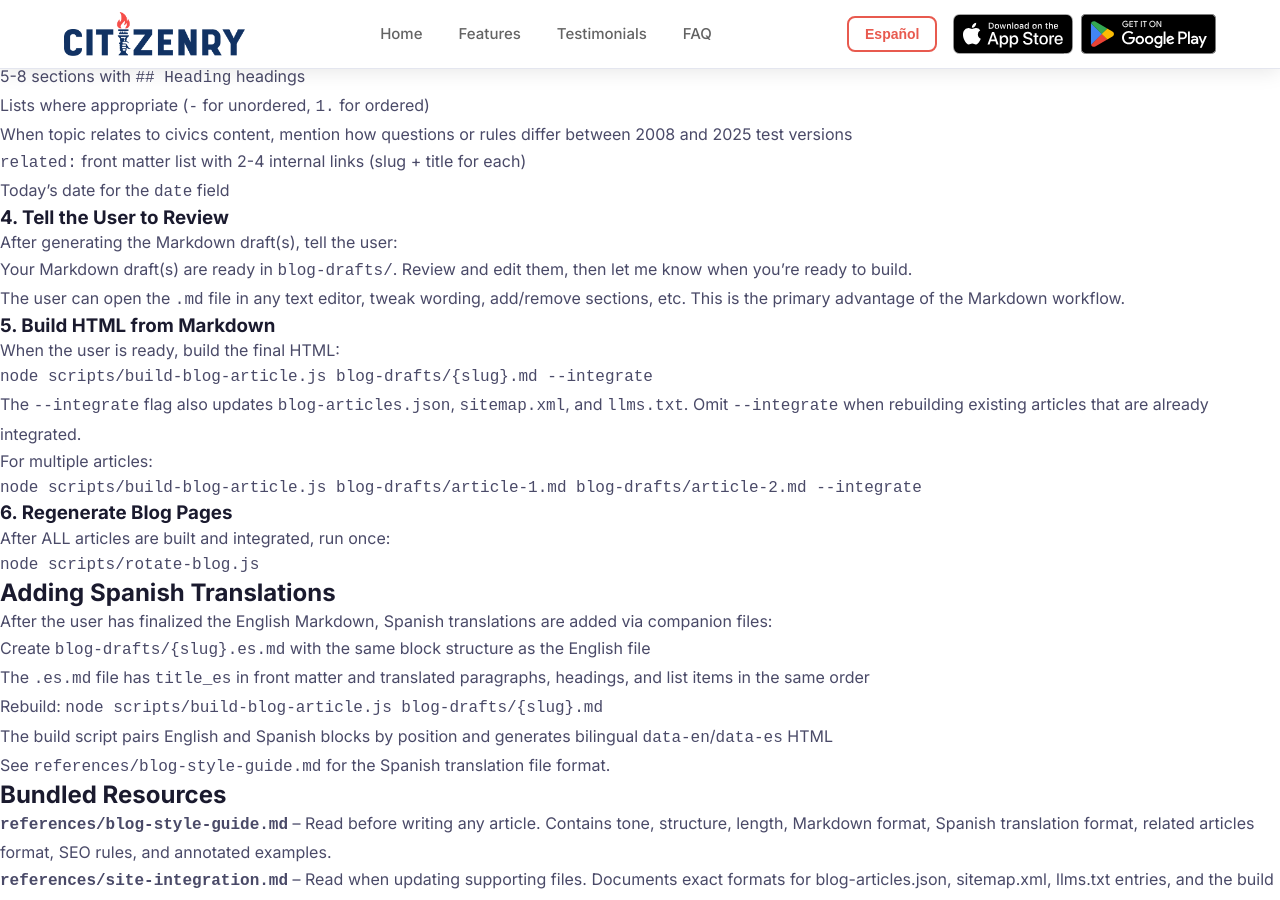
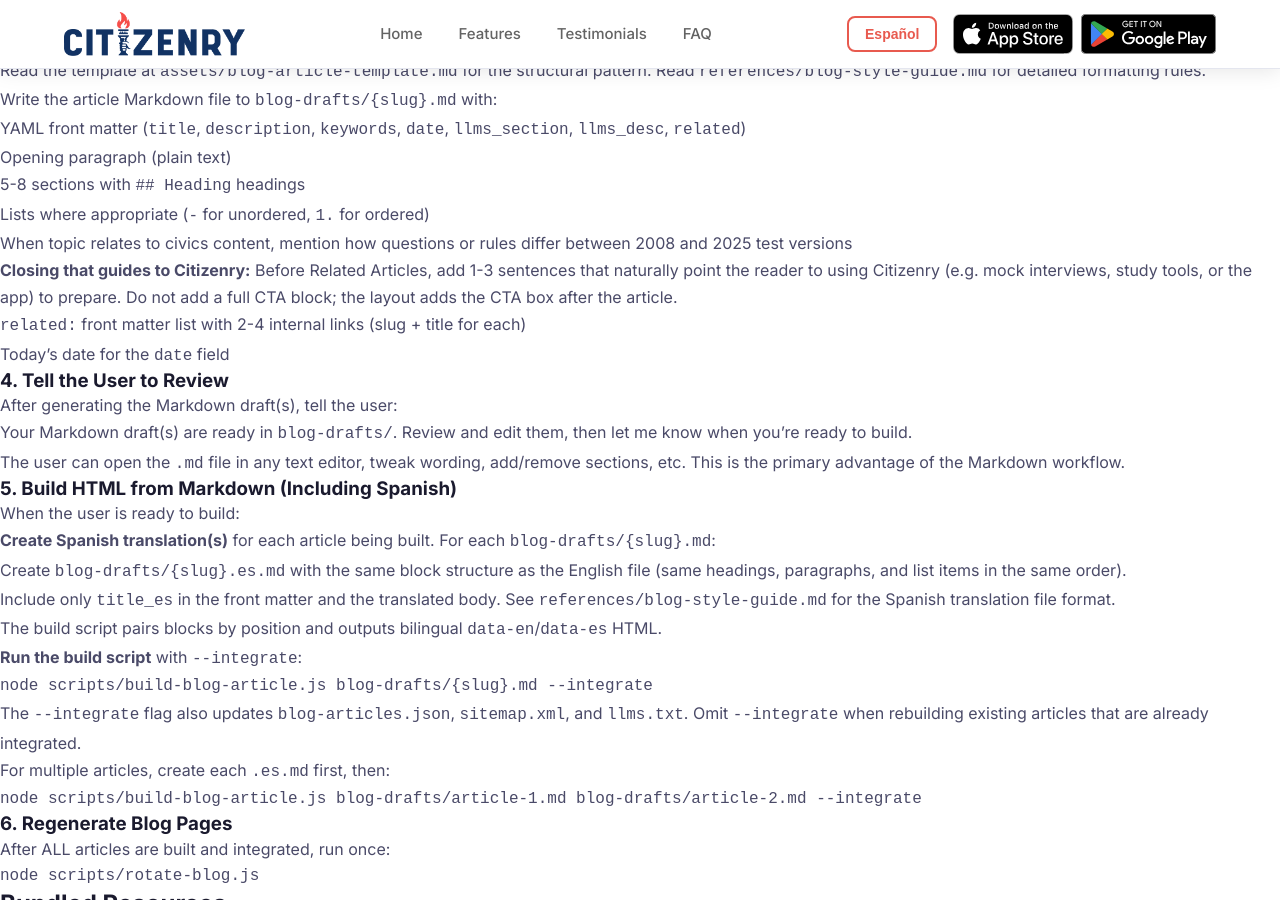
Before and after one commit to citizenryapp/citizenryapp.github.io, a Jekyll site: the page built from skills/generate-blog-articles/SKILL.md, in a window 1280 px wide and 900 px high, scrolled down 1331 px. Built offline with Jekyll 4.4.1, drawn with Linux system fonts in a browser that asks for light colours; some of the changed text lies outside the part shown.

Commit message:
Skill update

````diff
--- a/skills/generate-blog-articles/SKILL.md
+++ b/skills/generate-blog-articles/SKILL.md
@@ -21,10 +21,12 @@ Articles are authored as **Markdown files** in `blog-drafts/` and compiled to bi
 ## Critical Rules
 
 1. **Never fabricate information.** Every claim must be verifiable via official sources, existing blog articles, or the USCIS civics test question banks. Use web search to research each topic before writing.
-2. **English only in drafts.** Generate English-only Markdown in `blog-drafts/`. Spanish translations are added later as companion `.es.md` files and merged during the build step.
+2. **English only in drafts.** Generate English-only Markdown in `blog-drafts/`. Spanish translations are created as companion `.es.md` files when the user is ready to build (see Build step below).
 3. **Match existing style exactly.** Read `references/blog-style-guide.md` for tone, structure, length, and formatting rules.
-4. **Related Articles is always LAST.** Every article must end with a Related Articles section (2-4 internal links) defined in the front matter `related:` list. Do NOT add a manual Citizenry CTA section — the blog-post layout automatically appends a "Ready to Start Practicing?" CTA box with app store badges.
-5. **Surface 2008 vs 2025 differences.** Always read both official USCIS civics test Q&A documents (listed below). When the topic relates to civics test content, compare how the information differs between the 2008 (100 questions) and 2025 (128 questions) versions and mention relevant differences in the article.
+4. **Related Articles is always LAST.** Every article must end with a Related Articles section (2-4 internal links) defined in the front matter `related:` list. Do NOT add a manual Citizenry CTA section; the blog-post layout automatically appends a "Ready to Start Practicing?" CTA box with app store badges.
+5. **Guide the reader to use Citizenry at the end.** Before the Related Articles section, include a brief closing (1-3 sentences) that naturally guides the reader to use Citizenry to prepare (e.g. practicing with mock interviews, studying with the app, or downloading Citizenry). Keep it helpful and on-topic; the layout’s CTA box will follow, so the article copy should set that up.
+6. **Do not use em-dashes.** Use commas, parentheses, or short sentences instead of em-dashes (—) in article content.
+7. **Surface 2008 vs 2025 differences.** Always read both official USCIS civics test Q&A documents (listed below). When the topic relates to civics test content, compare how the information differs between the 2008 (100 questions) and 2025 (128 questions) versions and mention relevant differences in the article.
 
 ## Authoritative Sources
 
@@ -74,6 +76,7 @@ Write the article Markdown file to `blog-drafts/{slug}.md` with:
 - 5-8 sections with `## Heading` headings
 - Lists where appropriate (`-` for unordered, `1.` for ordered)
 - When topic relates to civics content, mention how questions or rules differ between 2008 and 2025 test versions
+- **Closing that guides to Citizenry:** Before Related Articles, add 1-3 sentences that naturally point the reader to using Citizenry (e.g. mock interviews, study tools, or the app) to prepare. Do not add a full CTA block; the layout adds the CTA box after the article.
 - `related:` front matter list with 2-4 internal links (slug + title for each)
 - Today's date for the `date` field
 
@@ -84,9 +87,15 @@ After generating the Markdown draft(s), tell the user:
 
 The user can open the `.md` file in any text editor, tweak wording, add/remove sections, etc. This is the primary advantage of the Markdown workflow.
 
-### 5. Build HTML from Markdown
+### 5. Build HTML from Markdown (Including Spanish)
 
-When the user is ready, build the final HTML:
+When the user is ready to build:
+
+1. **Create Spanish translation(s)** for each article being built. For each `blog-drafts/{slug}.md`:
+   - Create `blog-drafts/{slug}.es.md` with the same block structure as the English file (same headings, paragraphs, and list items in the same order).
+   - Include only `title_es` in the front matter and the translated body. See `references/blog-style-guide.md` for the Spanish translation file format.
+   - The build script pairs blocks by position and outputs bilingual `data-en`/`data-es` HTML.
+2. **Run the build script** with `--integrate`:
 
 ```bash
 node scripts/build-blog-article.js blog-drafts/{slug}.md --integrate
@@ -94,7 +103,7 @@ node scripts/build-blog-article.js blog-drafts/{slug}.md --integrate
 
 The `--integrate` flag also updates `blog-articles.json`, `sitemap.xml`, and `llms.txt`. Omit `--integrate` when rebuilding existing articles that are already integrated.
 
-For multiple articles:
+For multiple articles, create each `.es.md` first, then:
 
 ```bash
 node scripts/build-blog-article.js blog-drafts/article-1.md blog-drafts/article-2.md --integrate
@@ -108,17 +117,6 @@ After ALL articles are built and integrated, run once:
 node scripts/rotate-blog.js
 ```
 
-## Adding Spanish Translations
-
-After the user has finalized the English Markdown, Spanish translations are added via companion files:
-
-1. Create `blog-drafts/{slug}.es.md` with the same block structure as the English file
-2. The `.es.md` file has `title_es` in front matter and translated paragraphs, headings, and list items in the same order
-3. Rebuild: `node scripts/build-blog-article.js blog-drafts/{slug}.md`
-4. The build script pairs English and Spanish blocks by position and generates bilingual `data-en`/`data-es` HTML
-
-See `references/blog-style-guide.md` for the Spanish translation file format.
-
 ## Bundled Resources
 
 - **`references/blog-style-guide.md`** -- Read before writing any article. Contains tone, structure, length, Markdown format, Spanish translation format, related articles format, SEO rules, and annotated examples.
````
Also changed, not shown: skills/generate-blog-articles/references/blog-style-guide.md (+5 -3 lines), 1 other file.
